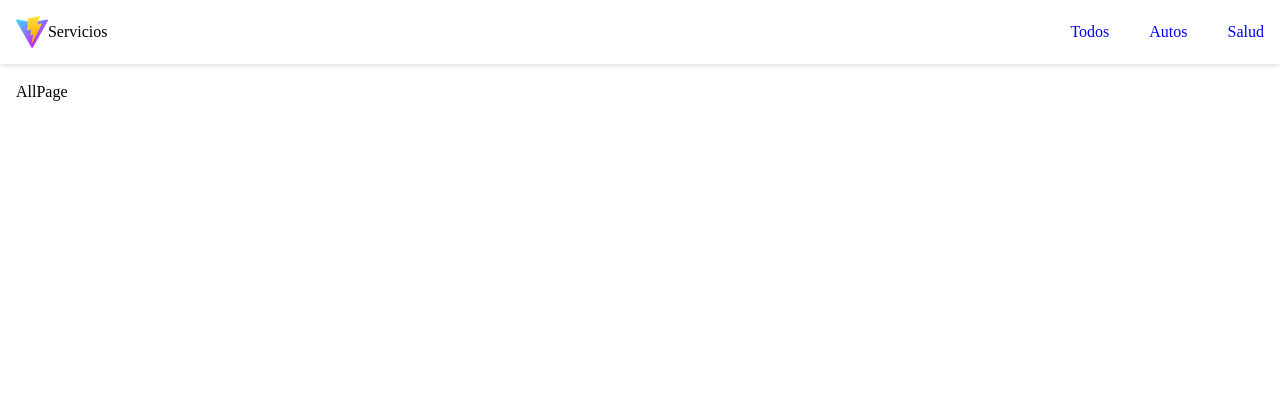
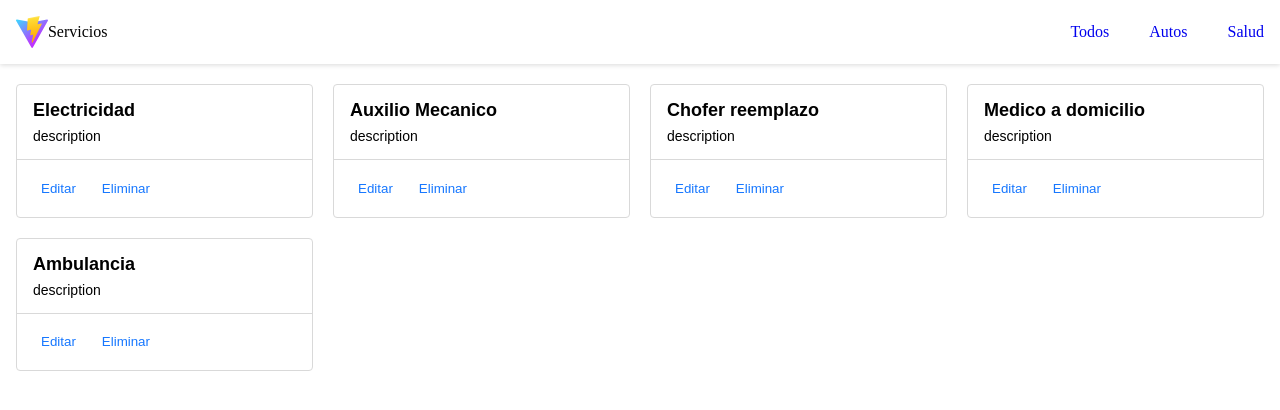
Before and after one commit to Aireck2/solera-challengue, a React (Vite) app: page / in a window 1280 px wide. Shown: the top 410 px of the page. Built offline with nearby package versions, Linux system fonts and the light colour scheme.

Commit message:
chore: add styles to all page (#1)

```diff
--- a/src/pages/AllPage/AllPage.tsx
+++ b/src/pages/AllPage/AllPage.tsx
@@ -1,5 +1,30 @@
+import { ServiceCard } from "./components/ServiceCard";
+
+import { ContainerStyled } from "./styles";
+
+const servicesList = [
+  { id: "1", title: "Electricidad", description: "description" },
+  { id: "2", title: "Auxilio Mecanico", description: "description" },
+  { id: "3", title: "Chofer reemplazo", description: "description" },
+  { id: "4", title: "Medico a domicilio", description: "description" },
+  { id: "5", title: "Ambulancia", description: "description" },
+];
+
 const AllPage = () => {
-  return <div>AllPage</div>;
+  return (
+    <ContainerStyled>
+      <section className="list">
+        {servicesList.map(({ id, title, description }) => (
+          <ServiceCard
+            key={id}
+            title={title}
+            description={description}
+            id={id}
+          />
+        ))}
+      </section>
+    </ContainerStyled>
+  );
 };
 
 export default AllPage;
--- /dev/null
+++ b/src/pages/AllPage/styles.ts
@@ -0,0 +1,8 @@
+import styled from "styled-components";
+export const ContainerStyled = styled.div`
+  .list {
+    display: grid;
+    grid-template-columns: repeat(auto-fit, minmax(250px, 1fr));
+    grid-gap: 20px;
+  }
+`;
```
